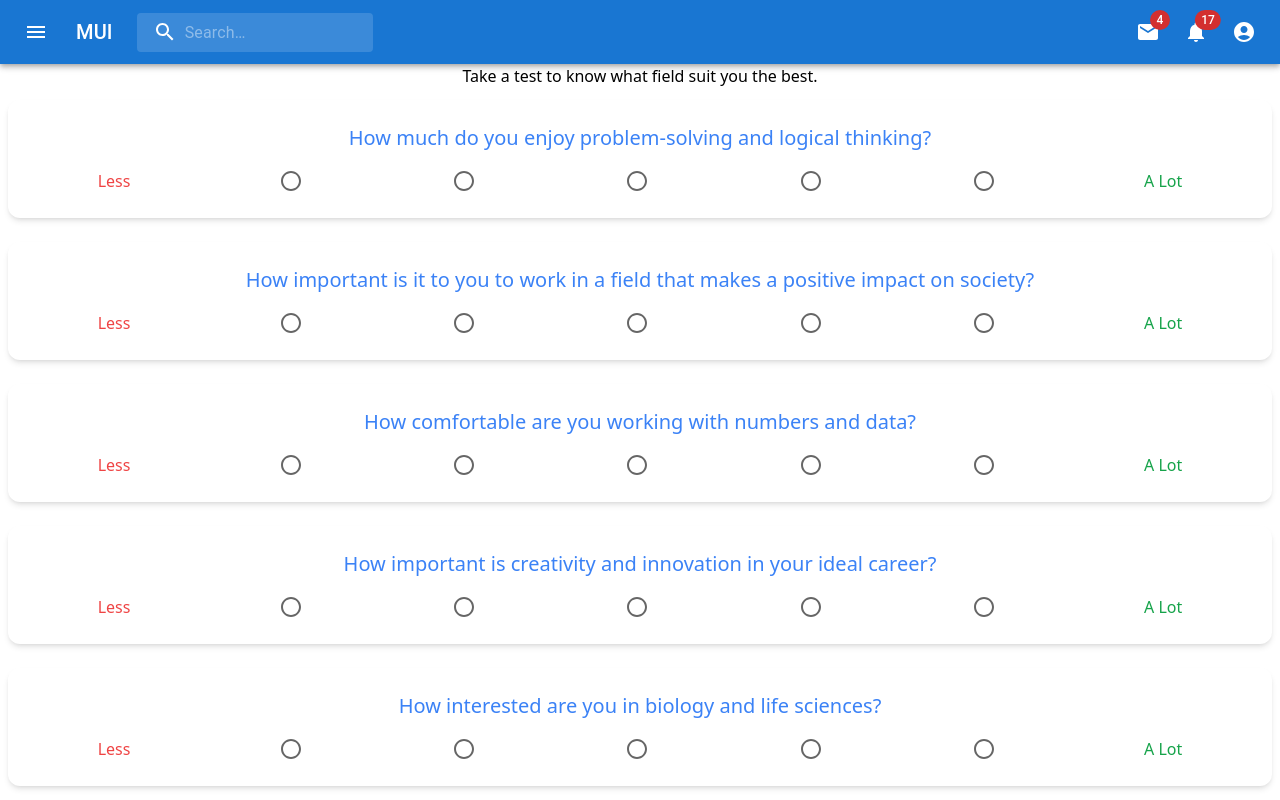
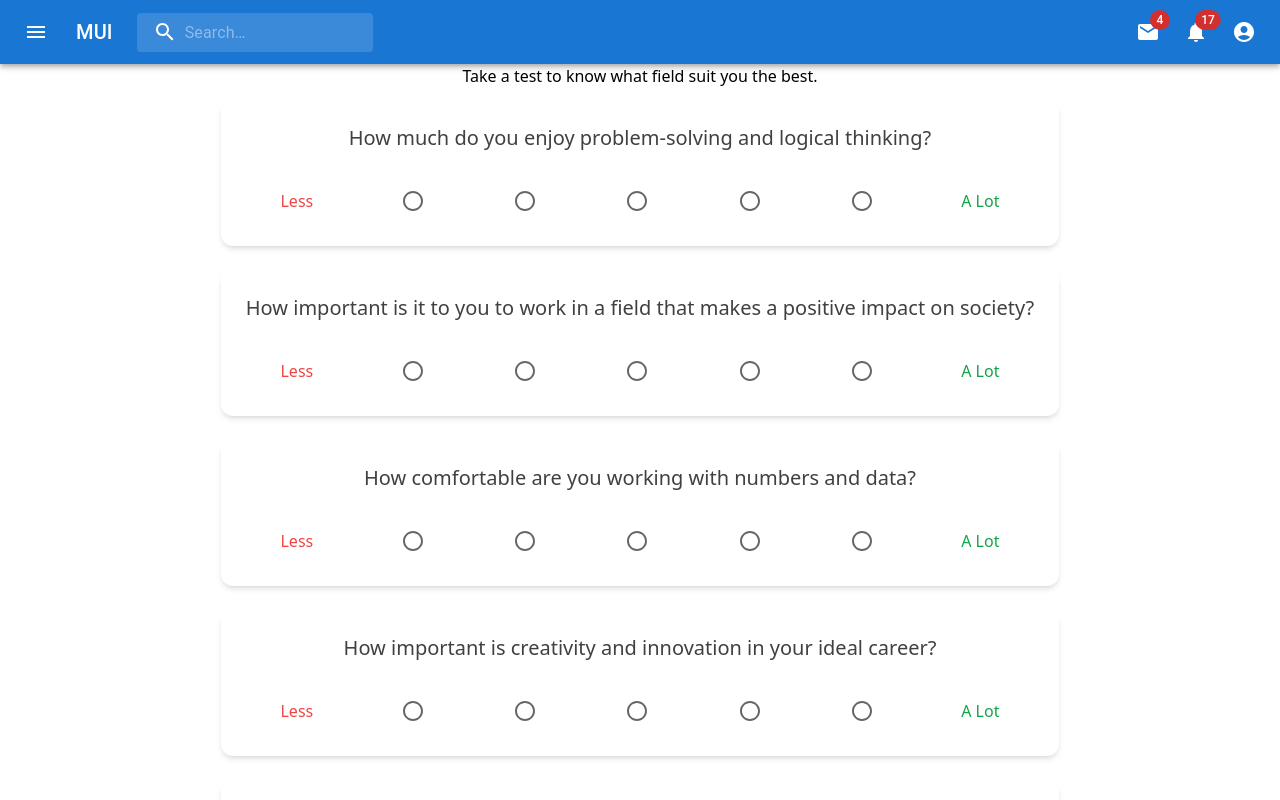
Before and after one commit to Rajotiana/hiu_ispm_2023, a React (Vite) app in the folder frontend/: page /orientation in a window 1280 px wide. Shown: the top 800 px of the page. Built offline with nearby package versions, Linux system fonts and the light colour scheme.

Commit message:
Vita eeeeeeeeeeeeeeeeeeeeeeeeeeeeeeeh

```diff
--- a/frontend/src/pages/Orientation.tsx
+++ b/frontend/src/pages/Orientation.tsx
@@ -26,11 +26,11 @@ const Orientation = (props: Props) => {
   const [bestField, setBestField] = useState("");
 
   const matrix = [
-    [1, 3, 5, 4, 2, 4, 1, 3], // Informatic
-    [2, 1, 3, 1, 3, 5, 2, 4], // Biotech
-    [3, 3, 4, 5, 1, 3, 4, 1], // Tertiaire
-    [2, 1, 4, 5, 1, 3, 2, 2], // GIC
-    [2, 1, 2, 2, 4, 5, 1, 1], // Tourism
+    [5, 3, 5, 4, 1, 4, 1, 5], // Informatic
+    [4, 3, 4, 2, 5, 4, 1, 3], // Biotech
+    [3, 4, 4, 3, 1, 4, 3, 3], // Tertiaire
+    [4, 4, 4, 5, 1, 5, 2, 3], // GIC
+    [2, 5, 3, 3, 2, 3, 5, 2], // Tourism
   ];
 
   function setSVs(v: number, i: number) {
@@ -69,7 +69,8 @@ const Orientation = (props: Props) => {
   }
 
   return (
-    <div className="flex flex-col">
+    <div className="w-full flex justify-center items-center">
+      <div className="flex flex-col w-full md:w-2/3">
       {!done ? (
         <div className="">
       <div className="w-full text-center">Take a test to know what field suit you the best. </div>
@@ -87,7 +88,7 @@ const Orientation = (props: Props) => {
       ) : (
         <div className="">
           {isLoading ? (
-            <div className="loading">
+            <div className="loading w-full flex items-center justify-center">
               <div className="flex items-center justify-center">
                 <div
                   className="inline-block h-8 w-8 animate-spin rounded-full border-4 border-solid border-current border-r-transparent align-[-0.125em] motion-reduce:animate-[spin_1.5s_linear_infinite]"
@@ -100,10 +101,11 @@ const Orientation = (props: Props) => {
               </div>
             </div>
           ) : (
-            <div className="">Resultat, {bestField}</div>
+            <div className="p-2">We recommend you the field {bestField}</div>
           )}
         </div>
       )}
+    </div>
     </div>
   );
 };
--- a/frontend/src/sections/orientation/Question.tsx
+++ b/frontend/src/sections/orientation/Question.tsx
@@ -17,8 +17,8 @@ const Question = ({question, onCb}: IProps) => {
   return (
     <div className="p-2">
       <div className='flex-col  rounded-xl p-4 my-1 shadow-md'>
-      <p className='text-blue-500 p-2 w-full text-xl text-center'>{question}</p>
-      <div className="radio flex justify-around items-center">
+      <p className='text-neutral-700 p-2 w-full text-xl text-center pb-5'>{question}</p>
+      <div className="radio flex justify-around items-center py-2">
         <p className='text-base text-red-500 p-2'>Less</p>
         <Radio
           checked={selectedValue === 1}
```
